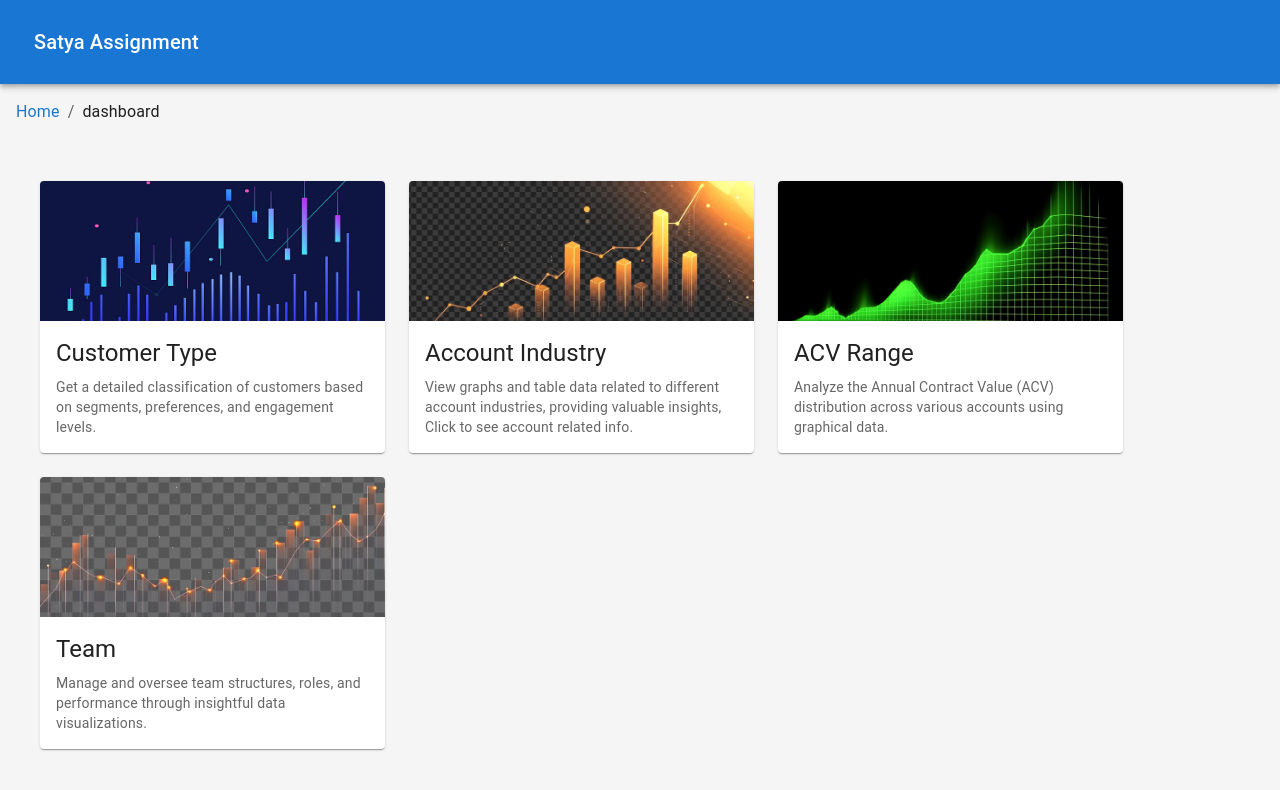
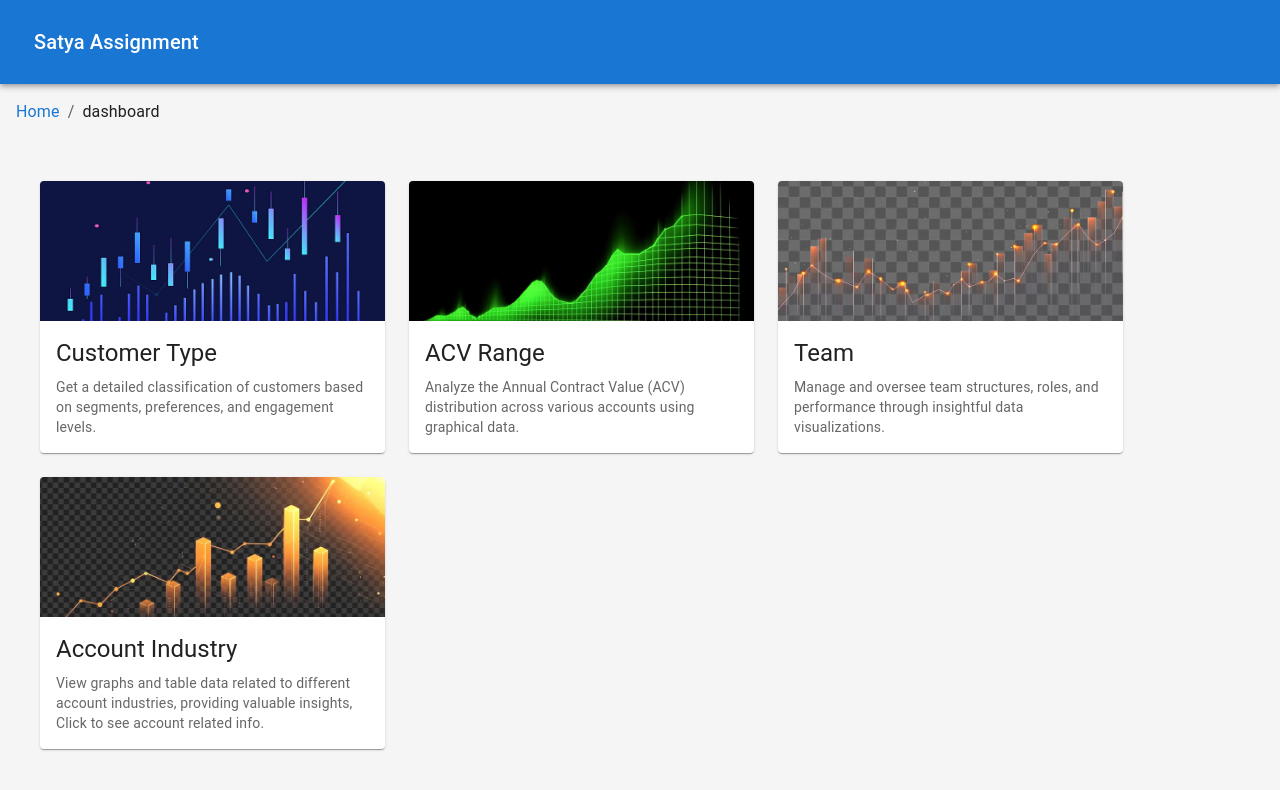
Before and after one commit to thesaty4/sky-geni-full-stack-assignment, a React (Vite) app in the folder frontend/: page /dashboard in a window 1280 px wide. Shown: the top 790 px of the page. Built offline with nearby package versions, Linux system fonts and the light colour scheme.

Commit message:
fix: removing unused code

```diff
--- a/frontend/src/pages/chart-info/chart-info.tsx
+++ b/frontend/src/pages/chart-info/chart-info.tsx
@@ -72,8 +72,6 @@ const ChartInfo = () => {
         {colorMapping?.map((item) => (
           <LegendItem color={item.color} label={item.type} />
         ))}
-        {/* <LegendItem colorClass="first" label="Existing Customer" />
-        <LegendItem colorClass="second" label="New Customer" /> */}
       </Box>
 
       {/* Data Table Section */}
--- a/frontend/src/pages/dashboard/Dashboard.tsx
+++ b/frontend/src/pages/dashboard/Dashboard.tsx
@@ -14,13 +14,6 @@ const cardData: CardListType[] = [
     routeTo: `${MODULE_NAMES.CUSTOMER}`,
   },
   {
-    title: "Account Industry",
-    description:
-      "View graphs and table data related to different account industries, providing valuable insights, Click to see account related info.",
-    image: "/images/chart.webp",
-    routeTo: `${MODULE_NAMES.ACCOUNT}`,
-  },
-  {
     title: "ACV Range",
     description:
       "Analyze the Annual Contract Value (ACV) distribution across various accounts using graphical data.",
@@ -35,6 +28,13 @@ const cardData: CardListType[] = [
     image: "/images/light-graph.webp",
     routeTo: `${MODULE_NAMES.TEAM}`,
   },
+  {
+    title: "Account Industry",
+    description:
+      "View graphs and table data related to different account industries, providing valuable insights, Click to see account related info.",
+    image: "/images/chart.webp",
+    routeTo: `${MODULE_NAMES.ACCOUNT}`,
+  },
 ];
 
 const Dashboard = () => {
```
